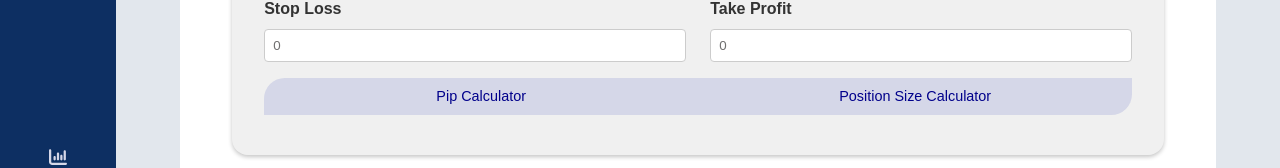
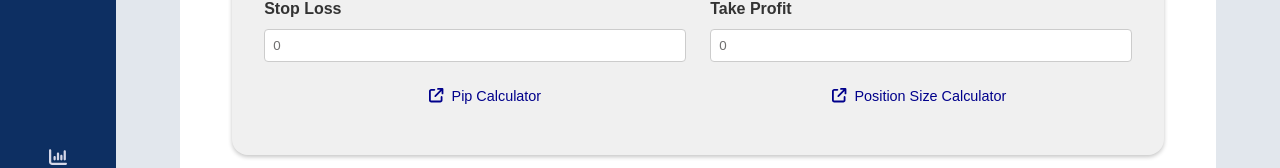
Before and after one commit to Y-Negash/Trading_Journal, a React (Vite) app in the folder Frontend/: page / in a window 1280 px wide. Shown: the part 542-710 px from the top of the page. Built offline with nearby package versions, Linux system fonts and the light colour scheme; no server answers.

Commit message:
adds icon to links for better readability

```diff
--- a/Frontend/src/pages/Home/TradeForm.css
+++ b/Frontend/src/pages/Home/TradeForm.css
@@ -70,13 +70,14 @@ input {
 .calculator-links {
     grid-column: span 2;
     display: flex;
-    justify-content: space-between;
-    background-color: var(--button-color2);
+    justify-content: space-evenly;
+    height: fit-content;
+    margin-bottom: 1rem;
     text-align: center;
-    border-radius: 1.3rem 0rem;
-    position: relative;
-    bottom: 0.5rem;
-    height: fit-content;
+}
+
+.calculator-links span {
+    margin: 0.5rem;
 }
 
 #issue-name {
@@ -136,7 +137,6 @@ input {
 }
 
 .calculator-links > a {
-    padding: 8px 0px;
     font-size: 0.9rem;
     width: 100%;
     color: darkblue;
--- a/Frontend/src/pages/Home/TradeForm.tsx
+++ b/Frontend/src/pages/Home/TradeForm.tsx
@@ -2,6 +2,8 @@ import { FormEvent, useState } from "react";
 import './TradeForm.css';
 import SearchDropdown from "../../components/search-dropdown/SearchDropdown";
 import { TradeFormProps } from "../../interfaces";
+import { FontAwesomeIcon } from "@fortawesome/react-fontawesome";
+import { faArrowUpRightFromSquare } from "@fortawesome/free-solid-svg-icons";
 
 
 
@@ -152,8 +154,10 @@ const TradeForm: React.FC<TradeFormProps> = ({
                     />
                 </div>
             <div className="calculator-links">
-                <a href="https://www.forextime.com/uk/trading-tools/trading-calculator/pip-calculator" target="_blank">Pip Calculator</a>
-                <a href="https://www.myfxbook.com/forex-calculators/position-size" target="_blank">Position Size Calculator</a>
+                <a href="https://www.forextime.com/uk/trading-tools/trading-calculator/pip-calculator" target="_blank">
+                <span><FontAwesomeIcon icon={faArrowUpRightFromSquare} /></span>Pip Calculator</a>
+                <a href="https://www.myfxbook.com/forex-calculators/position-size" target="_blank">
+                <span><FontAwesomeIcon icon={faArrowUpRightFromSquare} /></span>Position Size Calculator</a>
             </div>
         </div>
         <div className="issue-fields">
```
